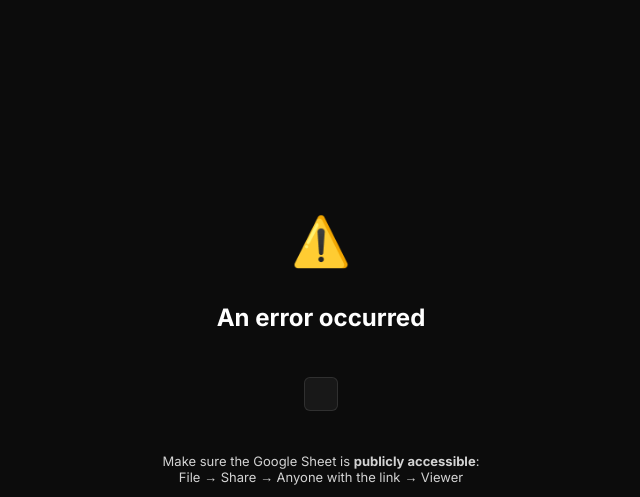
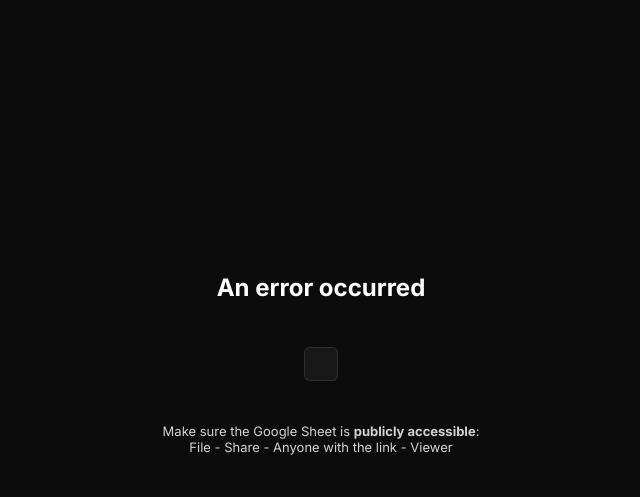
Before and after one commit to Kullanici8001/ktracker, a Flask app: template templates/error.html in a window 1280 px wide. Shown: the top 497 px of the page, without its empty margins (319-959 px from the left). Run offline with Flask 3, Linux system fonts and the light colour scheme; the template is opened without the code that fills it, so the values that code supplies are empty.

Commit message:
Update error.html

```diff
--- a/templates/error.html
+++ b/templates/error.html
@@ -4,12 +4,12 @@
 
 {% block content %}
 <div style="display:flex;flex-direction:column;align-items:center;justify-content:center;min-height:100%;padding:40px 20px;text-align:center;gap:16px;">
-  <div style="font-size:48px">⚠️</div>
+  <div style="font-size:48px"></div>
   <h1 style="font-size:24px;font-weight:700;">An error occurred</h1>
   <pre style="background:rgb(24,24,24);border:1px solid rgba(255,255,255,.1);border-radius:6px;padding:16px;font-size:13px;color:#e73c3c;max-width:600px;white-space:pre-wrap;word-break:break-all;">{{ error }}</pre>
   <p style="color:lightgray;font-size:13px;max-width:460px;">
     Make sure the Google Sheet is <strong>publicly accessible</strong>:<br>
-    File → Share → Anyone with the link → Viewer
+    File - Share - Anyone with the link - Viewer
   </p>
   <p style="font-size:13px;color:rgba(255,255,255,.4)">Sheet ID: {{ sheet_id }}</p>
   <a href="/" style="color:#2ca869;font-size:14px;">← Back to Home</a>
```
